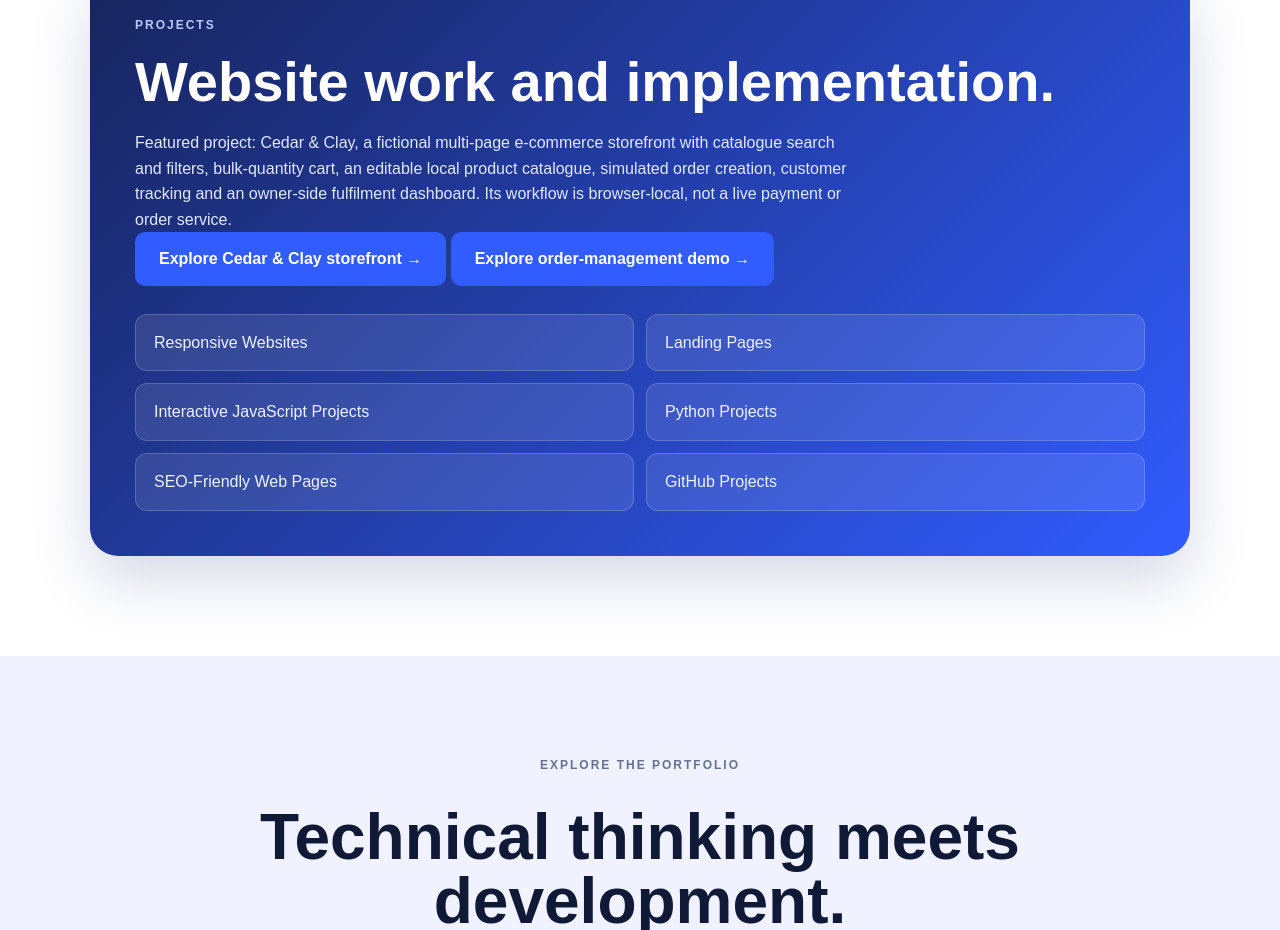
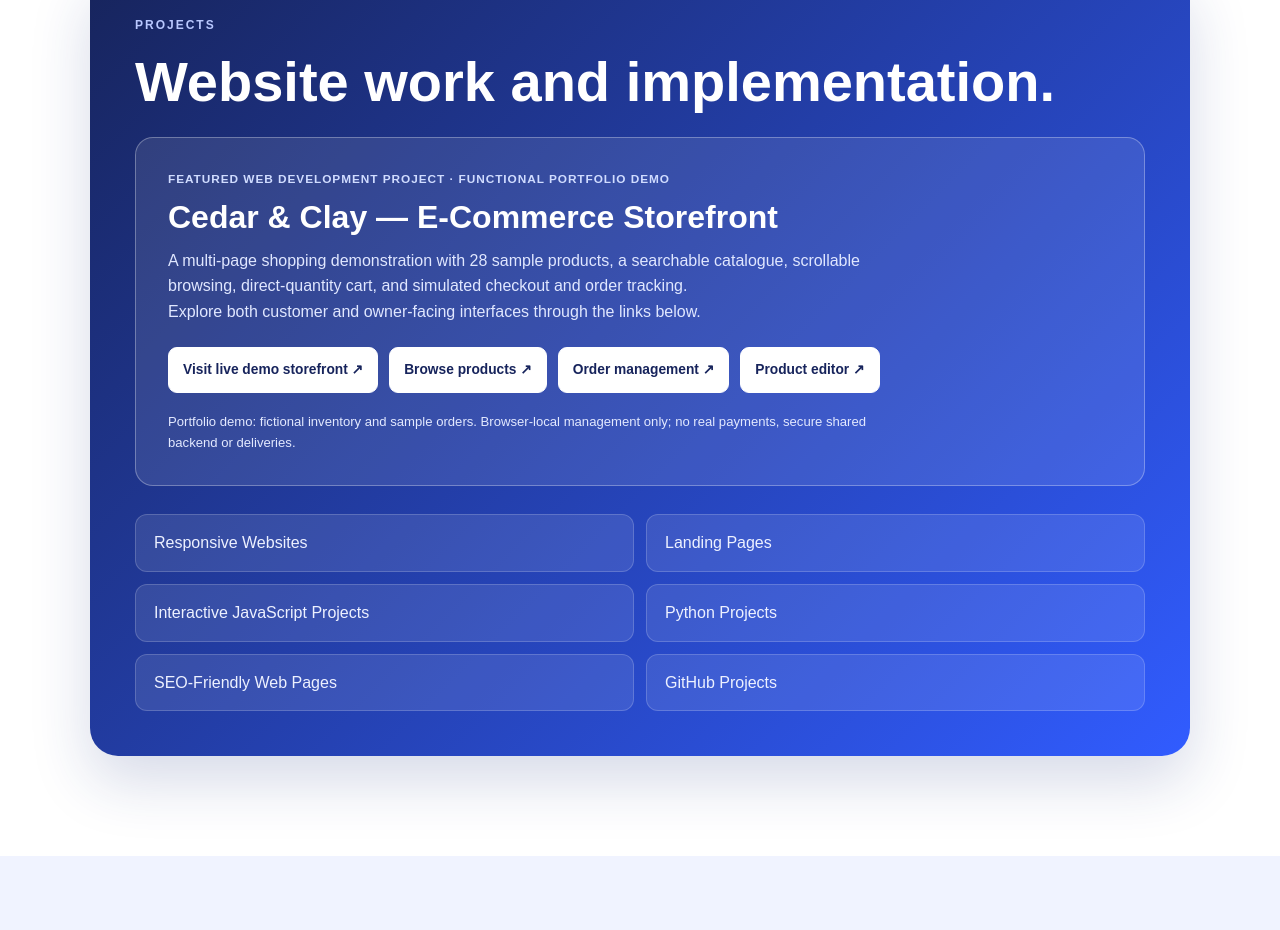
Before and after one commit to igwiloroseline100-cmyk/DIGITAL-MARKETING-PORTFOLIO-, a plain HTML site: page coding.html in a window 1280 px wide. Shown: the part 3022-3952 px from the top of the page. Drawn offline with Linux system fonts and the light colour scheme.

Commit message:
Feature Cedar and Clay demos prominently in web development portfolio

```diff
--- a/coding.html
+++ b/coding.html
@@ -6,7 +6,7 @@
 
     <title>Web Development | Roseline Igwilo</title>
 
-    <meta name="description" content="Explore Roseline Igwilo's web development approach, responsive page structure, practical website implementation and GitHub Pages work.">
+    <meta name="description" content="Explore Roseline Igwilo’s web development portfolio and Cedar & Clay, a functional e-commerce demonstration with shopping, local product management and simulated orders.">
 
     <style>
         * {
@@ -341,6 +341,17 @@
                 font-size: clamp(2.8rem, 14vw, 4.5rem);
             }
         }
+
+        .featured-web-project{margin-top:25px;padding:clamp(20px,3vw,32px);border:1px solid rgba(255,255,255,.3);border-radius:18px;background:rgba(255,255,255,.10)}
+        .featured-web-project .featured-project-label{color:#d0dcff;font-size:.74rem;font-weight:800;letter-spacing:.08em;margin:0 0 10px}
+        .featured-web-project h3{font-size:clamp(1.4rem,3vw,2rem);line-height:1.15;margin-bottom:12px;color:#fff}
+        .featured-web-project p{max-width:750px}
+        .featured-project-links{display:flex;flex-wrap:wrap;gap:11px;margin:23px 0 18px}
+        .featured-project-links a{background:#fff;border:1px solid #fff;border-radius:9px;color:#17245c;font-weight:750;text-decoration:none;padding:11px 14px;font-size:.86rem;transition:background-color .2s,transform .2s}
+        .featured-project-links a:hover,.featured-project-links a:focus-visible{background:#e5ebff;transform:translateY(-2px)}
+        .featured-web-project .featured-project-note{color:#e3e9ff;font-size:.82rem;margin-bottom:0}
+        @media(max-width:500px){.featured-project-links{flex-direction:column}.featured-project-links a{text-align:center}}
+        @media(prefers-reduced-motion:reduce){.featured-project-links a{transition:none}.featured-project-links a:hover{transform:none}}
     </style>
 </head>
 
@@ -579,11 +590,19 @@
                     Website work and implementation.
                 </h2>
 
-                <p>
-                    Featured project: Cedar &amp; Clay, a fictional multi-page e-commerce storefront with catalogue search and filters, bulk-quantity cart, an editable local product catalogue, simulated order creation, customer tracking and an owner-side fulfilment dashboard. Its workflow is browser-local, not a live payment or order service.
-                </p>
-
-                <p><a href="cedar-clay-store/index.html" class="button">Explore Cedar &amp; Clay storefront →</a> <a href="cedar-clay-store/order-studio.html" class="button">Explore order-management demo →</a></p>
+                <article class="featured-web-project" aria-labelledby="cedar-project-title">
+                    <p class="featured-project-label">FEATURED WEB DEVELOPMENT PROJECT · FUNCTIONAL PORTFOLIO DEMO</p>
+                    <h3 id="cedar-project-title">Cedar &amp; Clay — E-Commerce Storefront</h3>
+                    <p>A multi-page shopping demonstration with 28 sample products, a searchable catalogue, scrollable browsing, direct-quantity cart, and simulated checkout and order tracking.</p>
+                    <p>Explore both customer and owner-facing interfaces through the links below.</p>
+                    <div class="featured-project-links">
+                        <a href="cedar-clay-store/index.html">Visit live demo storefront ↗</a>
+                        <a href="cedar-clay-store/shop.html">Browse products ↗</a>
+                        <a href="cedar-clay-store/order-studio.html">Order management ↗</a>
+                        <a href="cedar-clay-store/catalog-studio.html">Product editor ↗</a>
+                    </div>
+                    <p class="featured-project-note">Portfolio demo: fictional inventory and sample orders. Browser-local management only; no real payments, secure shared backend or deliveries.</p>
+                </article>
                 <div class="project-list">
 
                     <div>Responsive Websites</div>
```
Also changed, not shown: cedar-clay-store/tests/portfolio-positioning.mjs (+9 -0 lines).
